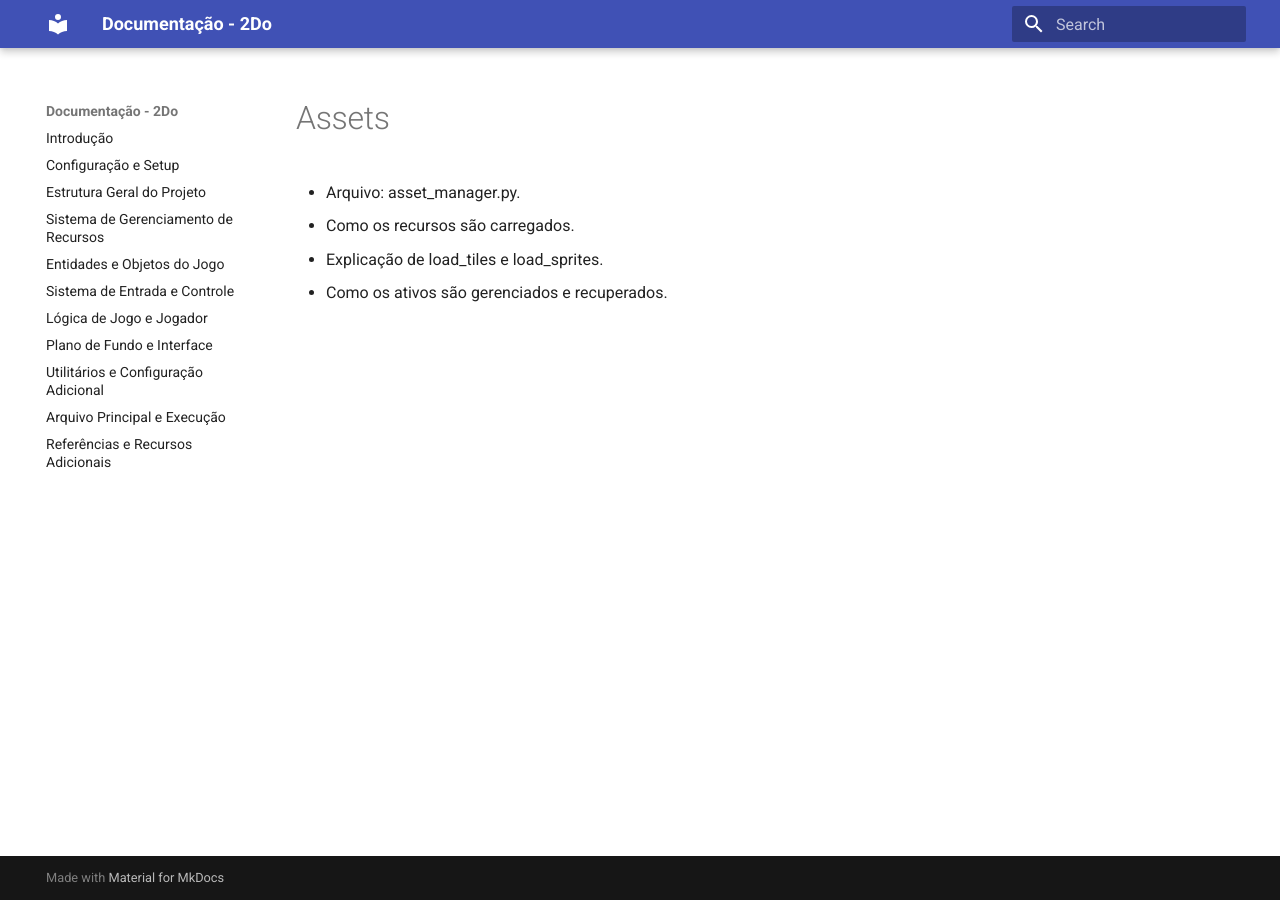
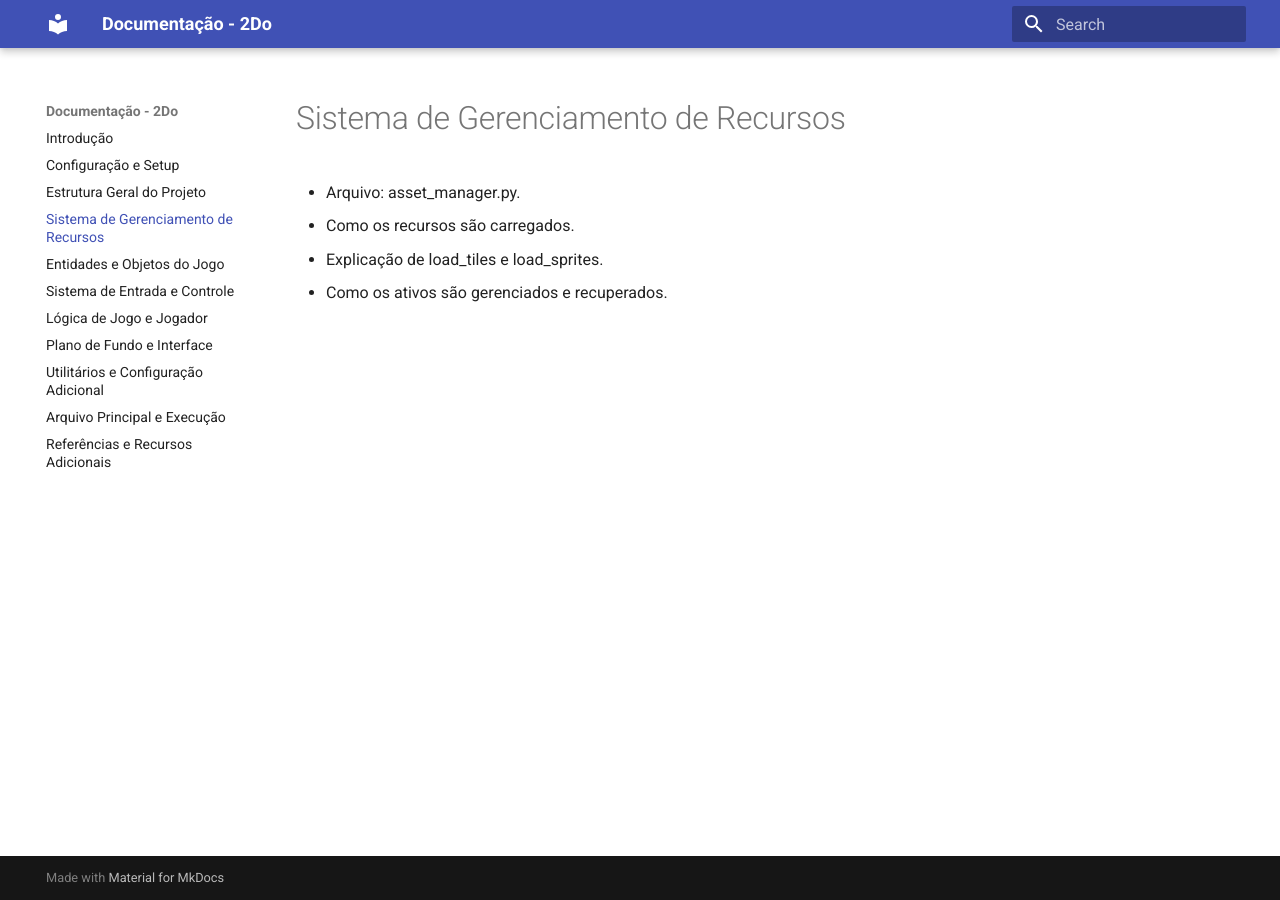
Before and after one commit to lucaslattari/2Do_game_engine, an MkDocs documentation site: the page built from docs/assets.md, in a window 1280 px wide. Built offline with MkDocs 1.6.1 and Material for MkDocs 9.7.7, drawn with Linux system fonts in a browser that asks for light colours; some of the changed lines change nothing that is shown.

Commit message:
Atualização no yaml

```diff
--- a/mkdocs.yml
+++ b/mkdocs.yml
@@ -2,14 +2,14 @@ site_name: "Documentação - 2Do"
 theme:
     name: "material"
 nav:
-    - "Introdução": docs/index.md
-    - "Configuração e Setup": docs/configuracao.md
-    - "Estrutura Geral do Projeto": docs/estrutura_projeto.md
-    - "Sistema de Gerenciamento de Recursos": docs/assets.md
-    - "Entidades e Objetos do Jogo": docs/entidades.md
-    - "Sistema de Entrada e Controle": docs/controle.md
-    - "Lógica de Jogo e Jogador": docs/logica_jogo.md
-    - "Plano de Fundo e Interface": docs/plano_fundo.md
-    - "Utilitários e Configuração Adicional": docs/utils.md
-    - "Arquivo Principal e Execução": docs/executando.md
-    - "Referências e Recursos Adicionais": docs/referencias.md
+    - "Introdução": index.md
+    - "Configuração e Setup": configuracao.md
+    - "Estrutura Geral do Projeto": estrutura_projeto.md
+    - "Sistema de Gerenciamento de Recursos": assets.md
+    - "Entidades e Objetos do Jogo": entidades.md
+    - "Sistema de Entrada e Controle": controle.md
+    - "Lógica de Jogo e Jogador": logica_jogo.md
+    - "Plano de Fundo e Interface": plano_fundo.md
+    - "Utilitários e Configuração Adicional": utils.md
+    - "Arquivo Principal e Execução": executando.md
+    - "Referências e Recursos Adicionais": referencias.md
```
